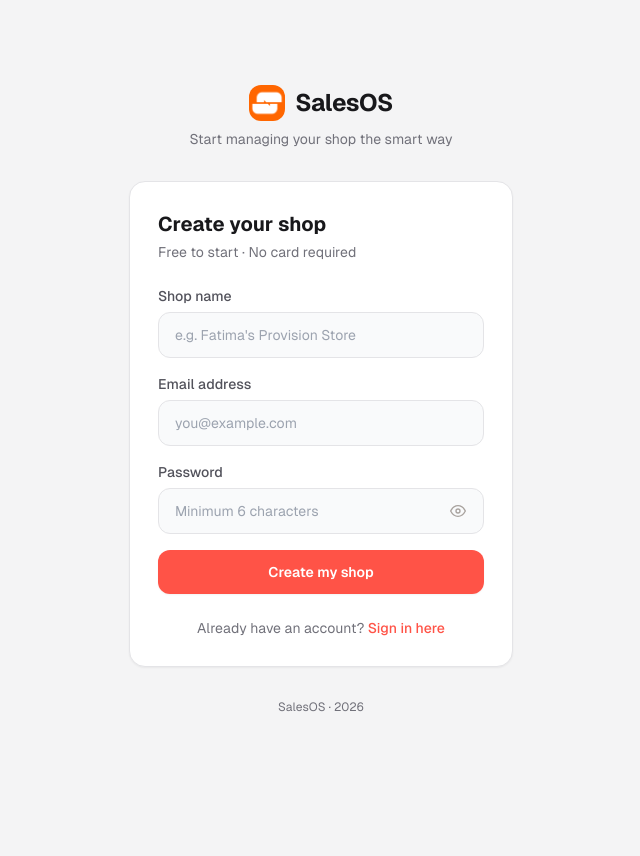
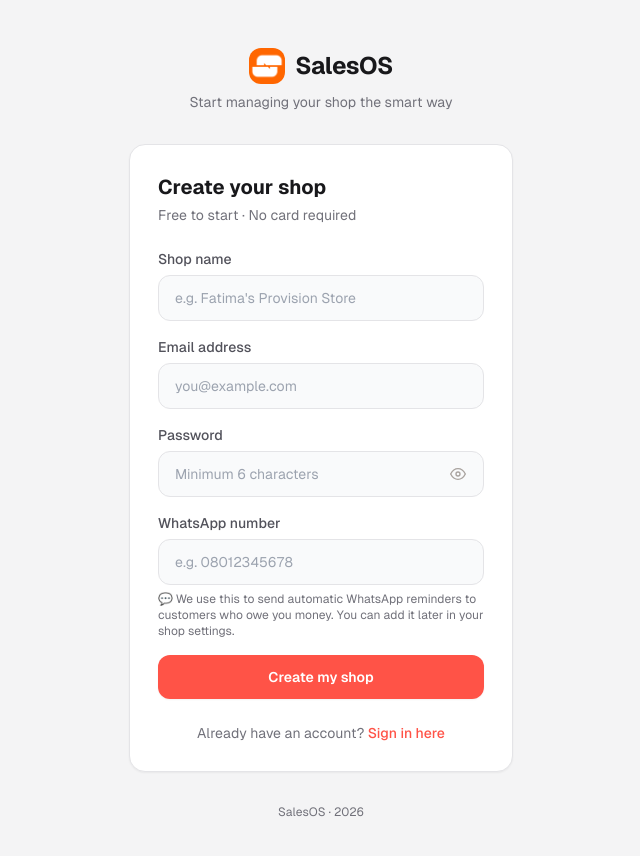
Before and after one commit to UsmanArazak/salesosapp, a Next.js app: page /register in a window 1280 px wide. Shown: the top 856 px of the page, without its empty margins (319-959 px from the left). Before the commit the page ends 800 px from the top, so only its background shows below. Built offline with nearby package versions, Linux system fonts and the light colour scheme.

Commit message:
feat: add WhatsApp number field to register, shop profile (editable), and admin shops table

```diff
--- a/src/app/(auth)/register/page.tsx
+++ b/src/app/(auth)/register/page.tsx
@@ -10,6 +10,7 @@ export default function RegisterPage() {
   const [shopName, setShopName] = useState("");
   const [email, setEmail] = useState("");
   const [password, setPassword] = useState("");
+  const [whatsappNumber, setWhatsappNumber] = useState("");
   const [error, setError] = useState("");
   const [loading, setLoading] = useState(false);
   const [focused, setFocused] = useState<string | null>(null);
@@ -20,7 +21,7 @@ export default function RegisterPage() {
     setLoading(true);
     setError("");
 
-    const result = await registerShop({ shopName, email, password });
+    const result = await registerShop({ shopName, email, password, whatsappNumber });
 
     if ("error" in result) {
       setError(result.error);
@@ -188,6 +189,35 @@ export default function RegisterPage() {
             </div>
           </div>
 
+          {/* WhatsApp Number */}
+          <div>
+            <label
+              htmlFor="reg-whatsapp"
+              className="block text-sm font-medium mb-1.5"
+              style={{ color: "var(--text-dim)" }}
+            >
+              WhatsApp number
+            </label>
+            <input
+              id="reg-whatsapp"
+              type="tel"
+              value={whatsappNumber}
+              onChange={(e) => setWhatsappNumber(e.target.value)}
+              onFocus={() => setFocused("whatsapp")}
+              onBlur={() => setFocused(null)}
+              placeholder="e.g. 08012345678"
+              className="w-full rounded-xl px-4 py-3 text-sm border transition-colors focus:outline-none"
+              style={{
+                background: "var(--bg-elevated)",
+                borderColor: borderFor("whatsapp"),
+                color: "var(--text-primary)",
+              }}
+            />
+            <p className="mt-1.5 text-xs" style={{ color: "var(--text-muted)" }}>
+              💬 We use this to send automatic WhatsApp reminders to customers who owe you money. You can add it later in your shop settings.
+            </p>
+          </div>
+
           {/* Error */}
           {error && (
             <div
--- a/src/app/(dashboard)/shop/ShopClientPage.tsx
+++ b/src/app/(dashboard)/shop/ShopClientPage.tsx
@@ -2,6 +2,8 @@
 
 import { signOut } from "next-auth/react";
 import Link from "next/link";
+import { useState } from "react";
+import { updateShopWhatsApp } from "@/app/actions/shop";
 
 type Shop = {
   id: string;
@@ -9,11 +11,28 @@ type Shop = {
   plan: string;
   address?: string | null;
   phone?: string | null;
+  whatsapp_number?: string | null;
   created_at: string;
 };
 
 export function ShopClientPage({ shop, ownerEmail }: { shop: Shop; ownerEmail: string }) {
   const isPro = shop.plan === "pro";
+  const [whatsapp, setWhatsapp] = useState(shop.whatsapp_number ?? "");
+  const [saving, setSaving] = useState(false);
+  const [saveMsg, setSaveMsg] = useState("");
+
+  async function handleSaveWhatsApp() {
+    setSaving(true);
+    setSaveMsg("");
+    const result = await updateShopWhatsApp(shop.id, whatsapp.trim());
+    setSaving(false);
+    if ("error" in result) {
+      setSaveMsg("❌ " + result.error);
+    } else {
+      setSaveMsg("✅ Saved!");
+      setTimeout(() => setSaveMsg(""), 3000);
+    }
+  }
 
   return (
     <div className="space-y-6">
@@ -67,6 +86,50 @@ export function ShopClientPage({ shop, ownerEmail }: { shop: Shop; ownerEmail: s
         </div>
       </div>
 
+      {/* WhatsApp Number Card */}
+      <div
+        className="rounded-2xl border p-5 bg-white space-y-3"
+        style={{ borderColor: "var(--border-color)" }}
+      >
+        <div>
+          <h2 className="text-xs uppercase tracking-wider font-semibold mb-1" style={{ color: "var(--text-dim)" }}>
+            WhatsApp Number
+          </h2>
+          <p className="text-xs mb-3" style={{ color: "var(--text-muted)" }}>
+            💬 This number is used to send automatic WhatsApp reminders to customers who owe you money. Make sure it is the number you use on WhatsApp.
+          </p>
+        </div>
+        <div className="flex gap-2">
+          <input
+            type="tel"
+            value={whatsapp}
+            onChange={(e) => setWhatsapp(e.target.value)}
+            placeholder="e.g. 08012345678"
+            className="flex-1 rounded-xl border px-4 py-2.5 text-sm focus:outline-none transition-colors"
+            style={{
+              background: "var(--bg-elevated)",
+              borderColor: "var(--border-color)",
+              color: "var(--text-primary)",
+            }}
+            onFocus={(e) => (e.target.style.borderColor = "var(--accent)")}
+            onBlur={(e) => (e.target.style.borderColor = "var(--border-color)")}
+          />
+          <button
+            onClick={handleSaveWhatsApp}
+            disabled={saving}
+            className="px-4 py-2.5 rounded-xl text-sm font-bold text-white transition-all active:scale-[0.97] disabled:opacity-60"
+            style={{ background: "var(--accent)" }}
+          >
+            {saving ? "Saving..." : "Save"}
+          </button>
+        </div>
+        {saveMsg && (
+          <p className="text-xs font-medium" style={{ color: saveMsg.startsWith("✅") ? "#16a34a" : "#dc2626" }}>
+            {saveMsg}
+          </p>
+        )}
+      </div>
+
       {/* Navigation & Actions Card */}
       <div
         className="rounded-2xl border p-5 bg-white space-y-3"
--- a/src/app/(dashboard)/shop/page.tsx
+++ b/src/app/(dashboard)/shop/page.tsx
@@ -10,7 +10,7 @@ async function getShopDetails(shopId: string) {
     const supabase = createServiceRoleSupabaseClient();
     const { data } = await supabase
       .from("shops")
-      .select("id, name, plan, address, phone, created_at")
+      .select("id, name, plan, address, phone, whatsapp_number, created_at")
       .eq("id", shopId)
       .single();
     return data;
--- a/src/app/actions/auth.ts
+++ b/src/app/actions/auth.ts
@@ -6,6 +6,7 @@ type RegisterInput = {
   shopName: string;
   email: string;
   password: string;
+  whatsappNumber?: string;
 };
 
 type RegisterResult =
@@ -13,7 +14,7 @@ type RegisterResult =
   | { error: string };
 
 export async function registerShop(input: RegisterInput): Promise<RegisterResult> {
-  const { shopName, email, password } = input;
+  const { shopName, email, password, whatsappNumber } = input;
 
   if (!shopName.trim() || !email.trim() || !password) {
     return { error: "All fields are required." };
@@ -48,6 +49,7 @@ export async function registerShop(input: RegisterInput): Promise<RegisterResult
       name: shopName.trim(),
       owner_id: userId,
       plan: "free",
+      ...(whatsappNumber?.trim() ? { whatsapp_number: whatsappNumber.trim() } : {}),
     })
     .select("id")
     .single();
--- /dev/null
+++ b/src/app/actions/shop.ts
@@ -0,0 +1,27 @@
+"use server";
+
+import { createServiceRoleSupabaseClient } from "@/lib/supabase";
+import { getServerSession } from "next-auth";
+import { authOptions } from "@/lib/auth";
+
+export async function updateShopWhatsApp(
+  shopId: string,
+  whatsappNumber: string
+): Promise<{ success: true } | { error: string }> {
+  const session = await getServerSession(authOptions);
+  if (!session || session.user.shopId !== shopId) {
+    return { error: "Unauthorized." };
+  }
+
+  const supabase = createServiceRoleSupabaseClient();
+  const { error } = await supabase
+    .from("shops")
+    .update({ whatsapp_number: whatsappNumber || null })
+    .eq("id", shopId);
+
+  if (error) {
+    return { error: "Failed to save. Please try again." };
+  }
+
+  return { success: true };
+}
--- a/src/app/superadmin/shops/ShopTable.tsx
+++ b/src/app/superadmin/shops/ShopTable.tsx
@@ -9,6 +9,7 @@ type Shop = {
   plan: string;
   created_at: string;
   ownerEmail: string;
+  whatsappNumber?: string;
 };
 
 function formatDate(iso: string): string {
@@ -121,6 +122,7 @@ export function ShopTable({ shops }: { shops: Shop[] }) {
                 >
                   <th className="text-left px-5 py-3">Shop Name</th>
                   <th className="text-left px-5 py-3">Owner Email</th>
+                  <th className="text-left px-5 py-3">WhatsApp</th>
                   <th className="text-left px-5 py-3">Plan</th>
                   <th className="text-left px-5 py-3">Registered</th>
                   <th className="text-left px-5 py-3"></th>
@@ -141,6 +143,20 @@ export function ShopTable({ shops }: { shops: Shop[] }) {
                     </td>
                     <td className="px-5 py-3.5" style={{ color: "var(--text-muted)" }}>
                       {shop.ownerEmail}
+                    </td>
+                    <td className="px-5 py-3.5">
+                      {shop.whatsappNumber ? (
+                        <a
+                          href={`https://wa.me/${shop.whatsappNumber.replace(/\D/g, "")}`}
+                          target="_blank"
+                          rel="noopener noreferrer"
+                          className="text-xs font-semibold text-green-600 hover:underline flex items-center gap-1"
+                        >
+                          💬 {shop.whatsappNumber}
+                        </a>
+                      ) : (
+                        <span className="text-xs" style={{ color: "var(--text-muted)" }}>—</span>
+                      )}
                     </td>
                     <td className="px-5 py-3.5">
                       <PlanBadge plan={shop.plan} />
--- a/src/app/superadmin/shops/page.tsx
+++ b/src/app/superadmin/shops/page.tsx
@@ -13,7 +13,7 @@ export default async function ShopsPage() {
   const [{ data: shopsRaw }, { data: usersRaw }] = await Promise.all([
     supabase
       .from("shops")
-      .select("id, name, plan, created_at")
+      .select("id, name, plan, created_at, whatsapp_number")
       .order("created_at", { ascending: false }),
     supabase.from("users").select("id, shop_id, email").eq("role", "owner"),
   ]);
@@ -21,6 +21,7 @@ export default async function ShopsPage() {
   const shops = (shopsRaw ?? []).map((shop) => ({
     ...shop,
     ownerEmail: (usersRaw ?? []).find((u) => u.shop_id === shop.id)?.email ?? "—",
+    whatsappNumber: shop.whatsapp_number ?? undefined,
   }));
 
   return (
```
Also changed, not shown: public/sw.js.
